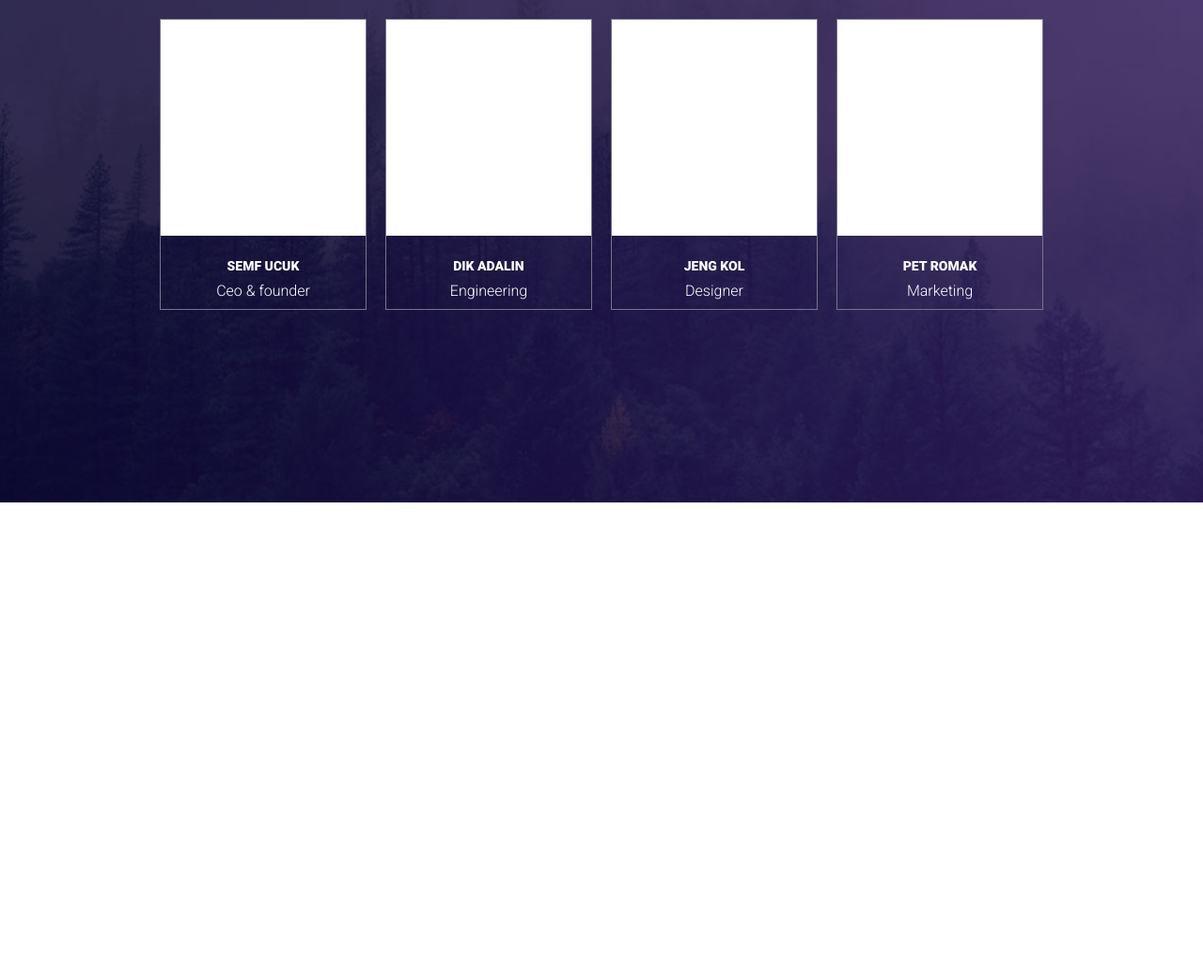
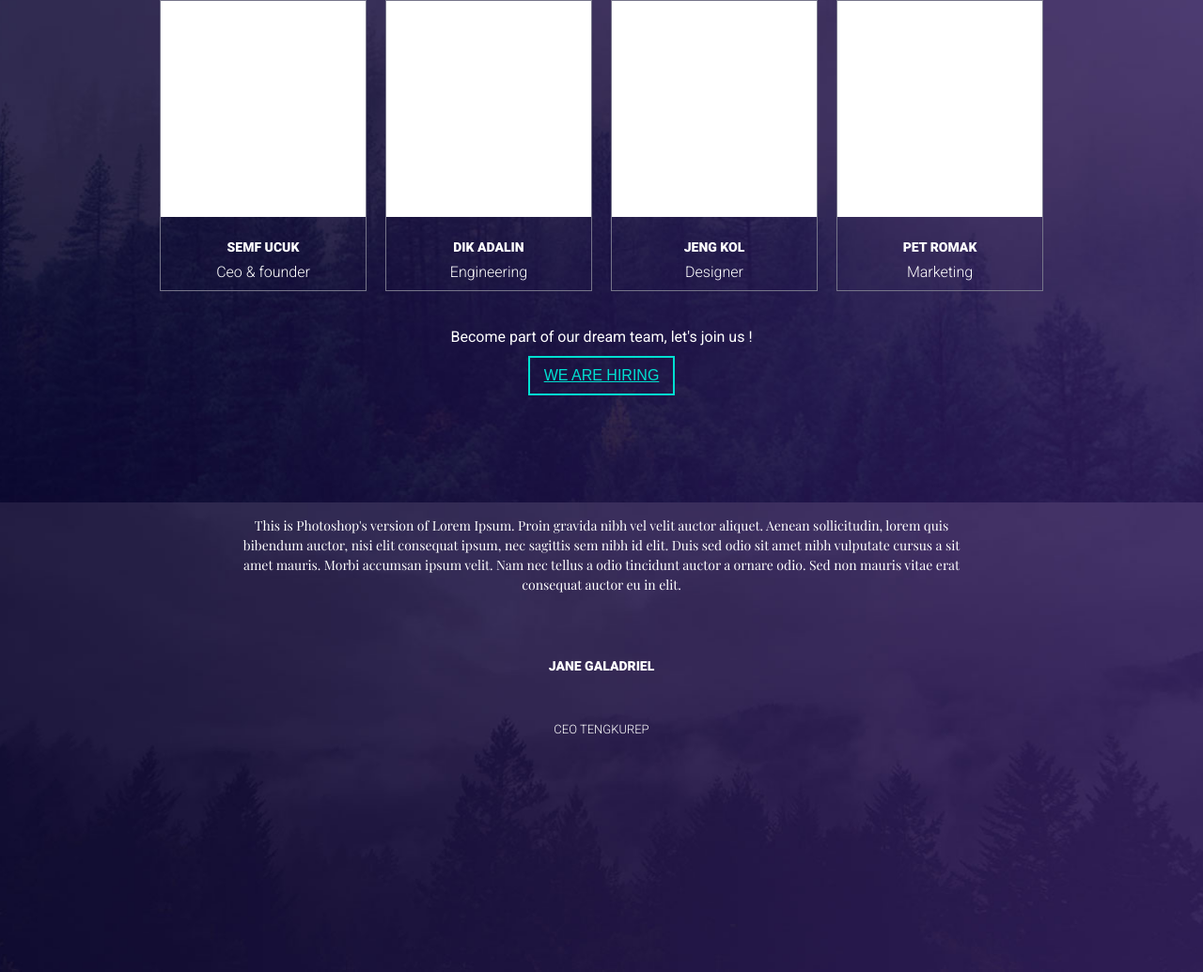
Before and after one commit to 1nsayt/tajam, a plain HTML site: page index.html in a window 1280 px wide. Shown: the part 2781-3816 px from the top of the page at 94% size. Before the commit the page ends 3316 px from the top, so only its background shows below. Drawn offline with nearby package versions, Linux system fonts and the light colour scheme; a web font is replaced by a local one.

Commit message:
added quote

```diff
--- a/css/style.css
+++ b/css/style.css
@@ -273,8 +273,8 @@ body {
 /* header */
 
 .expertise__them {
-       height: 100vh;
-       max-height: 755px;
+    height: 100vh;
+    max-height: 755px;
 }
 
 .expertise__title {
@@ -318,6 +318,7 @@ body {
     font-weight: 900;
     color: #413d4b;
     text-transform: uppercase;
+    margin-top: 20px;
 }
 
 .item__text {
@@ -340,7 +341,8 @@ body {
 
 .our-team__content {
     color: white;
-    padding: 70px 0 65px 0;
+    padding: 50px 0 30px 0;
+    text-align: center;
 }
 
 /* header */
@@ -364,7 +366,6 @@ body {
     display: flex;
     flex-wrap: wrap;
     justify-content: space-between;
-    text-align: center;
     margin-top: 45px;
 }
 
@@ -390,3 +391,46 @@ body {
     display: inline-block;
     font-weight: 300;
 }
+
+.suptitle__hiring {
+    display: block;
+    margin: 40px 0 10px 0;
+}
+
+/* quote */
+.quote-them {
+    height: 100vh;
+    width: 100%;
+    max-height: 500px;
+    background: url(../images/forest2.jpg)  center no-repeat;
+    background-size: cover;
+}
+
+.quote__content {
+    padding: 0 80px;
+    color: #fff;
+    display: flex;
+    flex-direction: column;
+    justify-content: space-between;
+    text-align: center;
+    height: 250px;
+}
+
+.quote-text {
+    font-family: 'Playfair Display', serif;
+    line-height: 1.5;
+    font-size: 0.875rem;
+    font-weight: 300;
+}
+
+.quote-name {
+    display: block;
+    font-size: 0.875rem;
+    text-transform: uppercase;
+    font-weight: 900;
+}
+.quote-position {
+    text-transform: uppercase;
+    font-size: 0.8125rem;
+    font-weight: 300;
+}
--- a/index.html
+++ b/index.html
@@ -146,7 +146,23 @@
                             <span class="person-position">Marketing</span>
                         </div>
                     </div>
+                    <span class="suptitle__hiring">Become part of our dream team, let's join us !</span>
+                    <a class="btn hiring_btn" href=""> We are hiring</a>
                </div>
+            </div>
+        </div>
+        <div class="quote-them">
+            <div class="container">
+                <div class="quote__content">
+                    <p class="quote-text">This is Photoshop's version  of Lorem Ipsum. Proin gravida nibh vel velit auctor
+                        aliquet. Aenean sollicitudin, lorem quis bibendum auctor, nisi elit consequat ipsum,
+                        nec sagittis sem nibh id elit. Duis sed odio sit amet nibh vulputate cursus
+                        a sit amet mauris. Morbi accumsan ipsum velit. Nam nec tellus a odio tincidunt
+                        auctor a ornare odio. Sed non  mauris vitae erat consequat auctor eu in elit.
+                    </p>
+                    <span class="quote-name">Jane Galadriel</span>
+                    <span class="quote-position">ceo tengkurep</span>
+                </div>
             </div>
         </div>
     </body>
```
Also changed, not shown: images/forest2.jpg (added).
